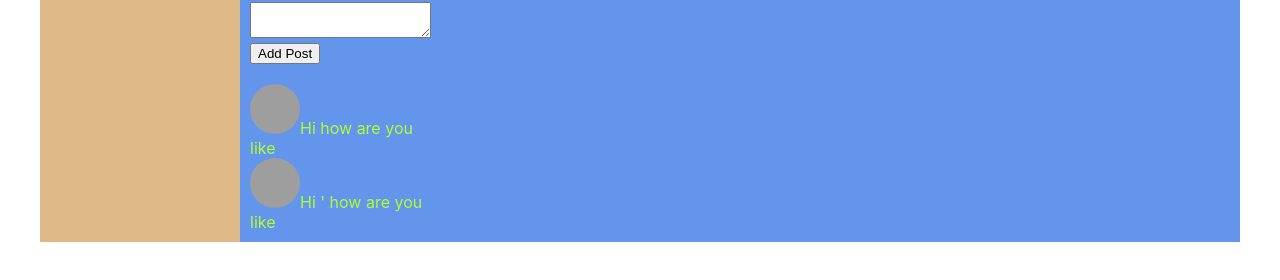
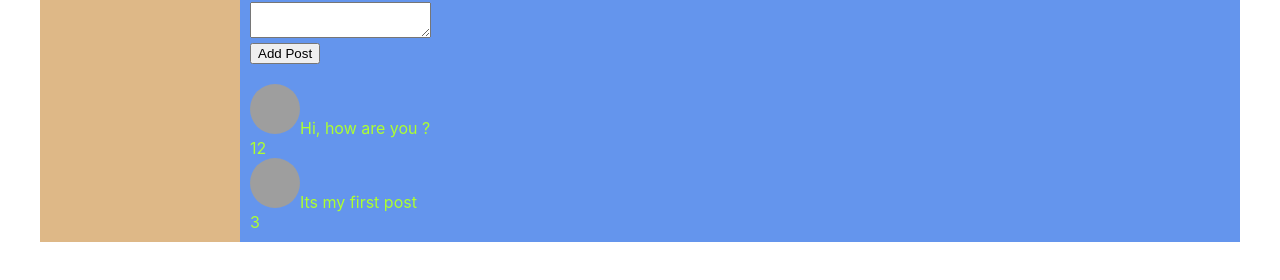
Before and after one commit to ruslan94t/Social_Lvl2, a React (Create React App) app: page /profile in a window 1280 px wide. Shown: the part 472-752 px from the top of the page. Built offline with nearby package versions, Linux system fonts and the light colour scheme; grey boxes are pictures that could not be loaded.

Commit message:
24 ul-bll

```diff
--- a/src/components/Dialogs/Dialogs.jsx
+++ b/src/components/Dialogs/Dialogs.jsx
@@ -16,6 +16,21 @@ const Message =(props)=>{
     return <div className={s.message}>{props.message}</div>
 }
 
+let dialogsData = [
+    {id:1, name:"Alina"},
+    {id:2, name:"Masha"},
+    {id:3, name:"Sasha"},
+    {id:4, name:"Nastya"},
+    {id:5, name:"Juliya"},
+    {id:6, name:"Anya"},
+];
+let messageData = [
+    {id:1, message:"Hi"},
+    {id:2, message:"Yo Yo Yo"},
+    {id:3, message:"How is you"},
+    {id:4, message:"Whery you"},
+
+];
 
 
 
--- a/src/components/Profile/MyPosts/MyPosts.jsx
+++ b/src/components/Profile/MyPosts/MyPosts.jsx
@@ -6,6 +6,12 @@ import Post from "./Post/Post";
 
 
 function MyPosts(props) {
+
+
+    let postData = [
+        {id:1, message:"Hi, how are you ?", likesCount:12 },
+        {id:2, message:"Its my first post", likesCount: 3}
+    ]
     return (
 
             <div className={s.postsBlock}>
@@ -23,8 +29,16 @@ function MyPosts(props) {
                     </div>
                 </div>
                 <div className={s.posts}>
-                  <Post message='Hi how  are you' />
-                  <Post message={`Hi ' how  are you`} />
+                    <Post
+                        message={postData[0].message}
+                        likesCount={postData[0].likesCount}
+                    />
+                    <Post
+                        message={postData[1].message}
+                        likesCount={postData[1].likesCount}
+                    />
+
+
 
                 </div>
             </div>
--- a/src/components/Profile/MyPosts/Post/Post.jsx
+++ b/src/components/Profile/MyPosts/Post/Post.jsx
@@ -15,7 +15,7 @@ function Post(props) {
                         {props.message}
                         <div>
                             <span>
-                                like
+                                {props.likesCount}
                             </span>
                         </div>
                     </div>
```
